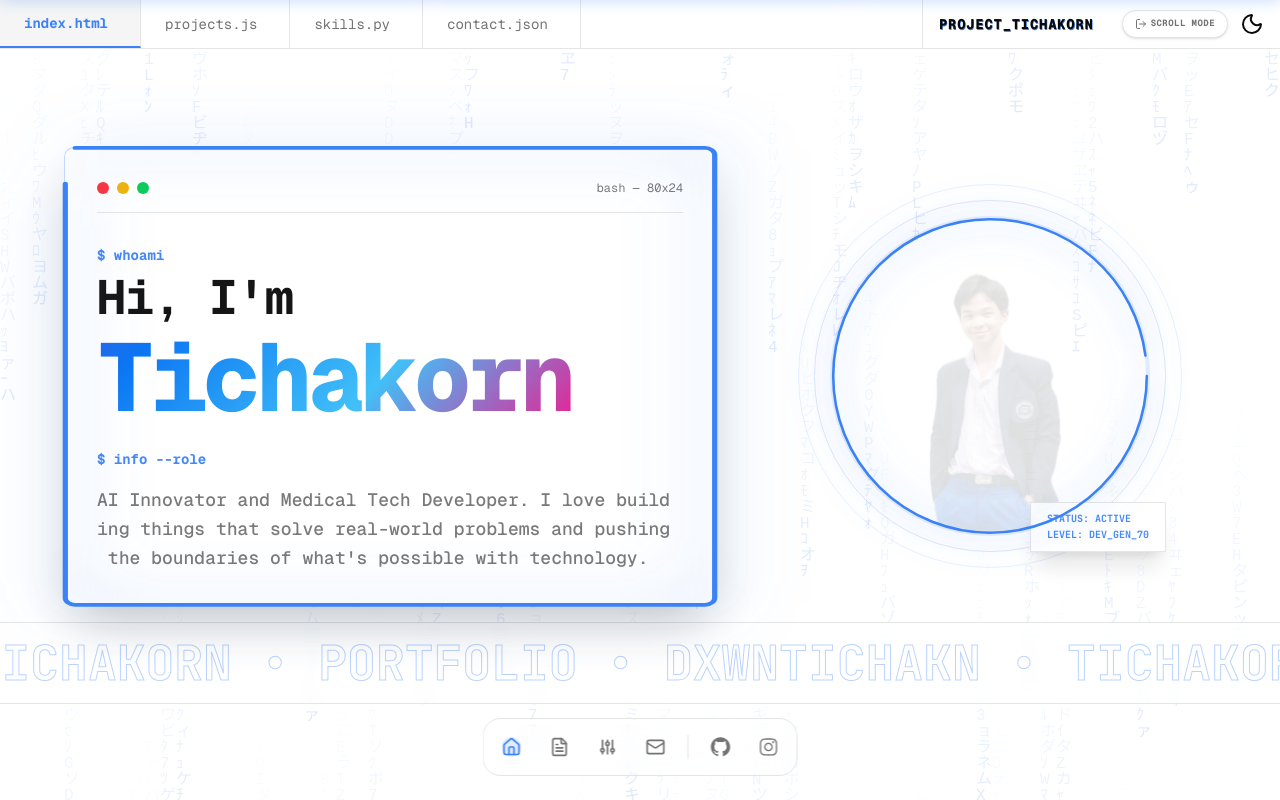
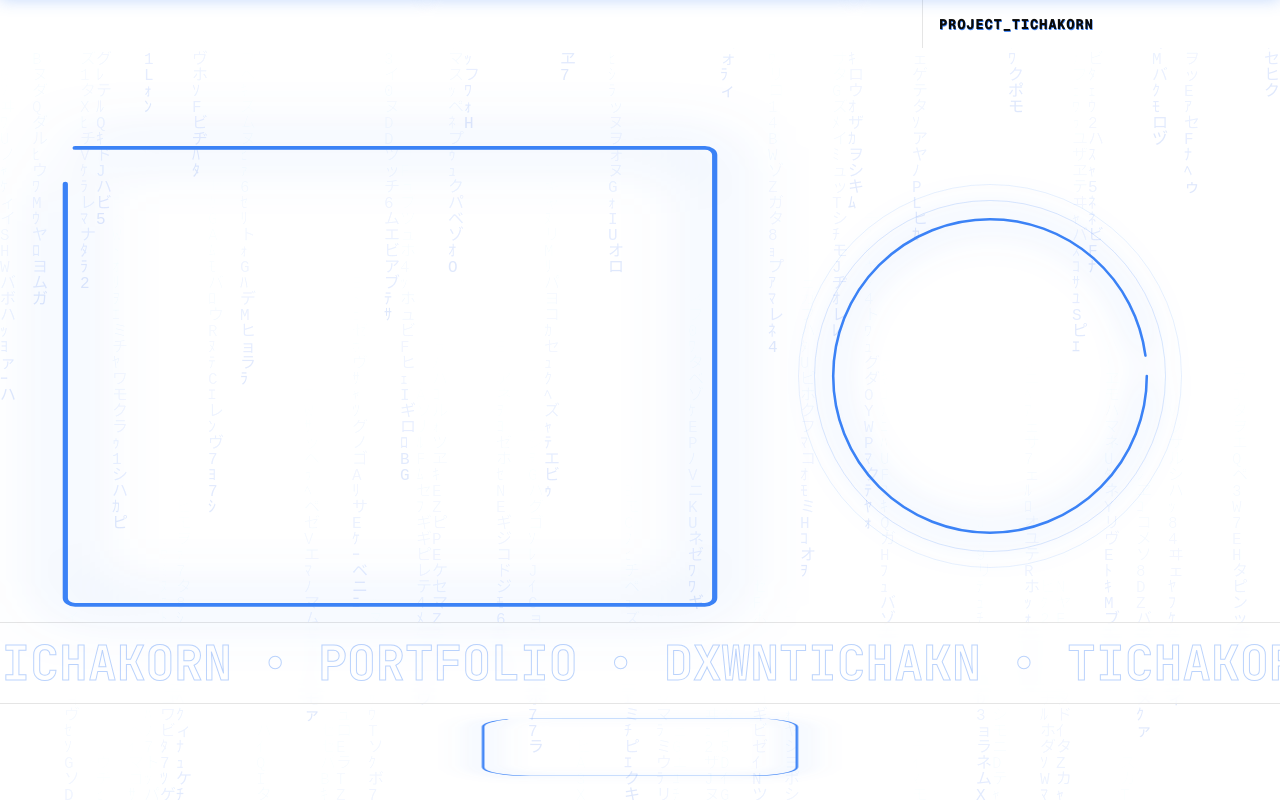
Before and after one commit to tidawnroj/dxwntichakn, a Next.js app: page /tab in a window 1280 px wide. Built offline with nearby package versions, Linux system fonts and the light colour scheme.

Commit message:
style: only display home elements once laser outlines are drawn; outline header and dock in sequence

```diff
--- a/src/app/tab/page.tsx
+++ b/src/app/tab/page.tsx
@@ -79,13 +79,14 @@ function LaserBox({
 }: {
   active: boolean;
   children: React.ReactNode;
-  type?: "rect" | "circle"
+  type?: "rect" | "circle" | "header" | "dock"
 }) {
   return (
     <div className="relative w-full h-full">
       {active && (
+        <>
+          {type === "rect" && (
             <svg className="absolute inset-0 w-full h-full pointer-events-none z-30 overflow-visible" viewBox="0 0 100 100" preserveAspectRatio="none">
-          {type === "rect" ? (
               <motion.rect
                 x="0.2"
                 y="0.2"
@@ -104,7 +105,10 @@ function LaserBox({
                   strokeLinecap: "round"
                 }}
               />
-          ) : (
+            </svg>
+          )}
+          {type === "circle" && (
+            <svg className="absolute inset-0 w-full h-full pointer-events-none z-30 overflow-visible" viewBox="0 0 100 100" preserveAspectRatio="none">
               <motion.circle
                 cx="50"
                 cy="50"
@@ -120,8 +124,49 @@ function LaserBox({
                   strokeLinecap: "round"
                 }}
               />
+            </svg>
           )}
+          {type === "header" && (
+            <svg className="absolute bottom-0 left-0 w-full h-[2px] pointer-events-none z-30 overflow-visible" viewBox="0 0 100 2" preserveAspectRatio="none">
+              <motion.line
+                x1="0"
+                y1="1"
+                x2="100"
+                y2="1"
+                stroke="#3b82f6"
+                strokeWidth="2"
+                initial={{ pathLength: 0 }}
+                animate={{ pathLength: 1 }}
+                transition={{ duration: 1.2, ease: "easeInOut" }}
+                style={{
+                  filter: "drop-shadow(0 0 6px rgba(59, 130, 246, 0.9))"
+                }}
+              />
             </svg>
+          )}
+          {type === "dock" && (
+            <svg className="absolute inset-0 w-full h-full pointer-events-none z-30 overflow-visible" viewBox="0 0 100 100" preserveAspectRatio="none">
+              <motion.rect
+                x="0.2"
+                y="0.2"
+                width="99.6"
+                height="99.6"
+                rx="15"
+                ry="15"
+                fill="none"
+                stroke="#3b82f6"
+                strokeWidth="0.8"
+                initial={{ pathLength: 0 }}
+                animate={{ pathLength: 1 }}
+                transition={{ duration: 1.2, ease: "easeInOut" }}
+                style={{
+                  filter: "drop-shadow(0 0 6px rgba(59, 130, 246, 0.85))",
+                  strokeLinecap: "round"
+                }}
+              />
+            </svg>
+          )}
+        </>
       )}
       {children}
     </div>
@@ -400,12 +445,16 @@ export default function TabPage() {
       {/* Matrix Background */}
       <MatrixRain />
 
-      {/* IDE Style Header */}
-      <header className="fixed top-0 w-full z-50 bg-card border-b border-border">
+      {/* IDE Style Header with Laser Draw */}
+      <LaserBox active={introStage === "laser"} type="header">
+        <header className={cn("fixed top-0 w-full z-50 bg-card transition-all duration-300", (introStage === "laser" || introStage === "morph" || introStage === "dial") ? "border-b-0" : "border-b border-border")}>
           <div className="flex items-center justify-between h-12 overflow-x-auto no-scrollbar">
             <div className="flex items-center h-full">
-            {/* Tabs */}
-            <nav className="flex h-full select-none">
+              {/* Tabs (Hidden during intro stages, fades in at done) */}
+              <nav
+                className="flex h-full select-none transition-opacity duration-500"
+                style={{ opacity: introStage === "done" ? 1 : 0 }}
+              >
                 {[
                   { id: "index.html", label: "index.html" },
                   { id: "projects.js", label: "projects.js" },
@@ -431,6 +480,7 @@ export default function TabPage() {
 
             {/* Right Controls */}
             <div className="flex items-center gap-3 h-full pr-4">
+              {/* PROJECT_TICHAKORN is visible from morph stage onwards */}
               <div className="hidden md:flex items-center px-4 border-l border-border h-full font-mono select-none font-bold">
                 <motion.div layoutId="project-title-morph" style={{ display: "inline-block" }}>
                   <LineShadowText shadowColor="#3b82f6" className="font-extrabold tracking-wider text-sm">
@@ -438,6 +488,11 @@ export default function TabPage() {
                   </LineShadowText>
                 </motion.div>
               </div>
+              {/* Buttons (Hidden during intro stages, fades in at done) */}
+              <div
+                className="flex items-center gap-3 transition-opacity duration-500"
+                style={{ opacity: introStage === "done" ? 1 : 0 }}
+              >
                 <button
                   onClick={() => {
                     if (typeof window !== "undefined") {
@@ -452,17 +507,18 @@ export default function TabPage() {
                 <AnimatedThemeToggler />
               </div>
             </div>
+          </div>
         </header>
+      </LaserBox>
 
       {/* Hero Section */}
       <main className="min-h-screen flex items-center justify-center pt-20 pb-32 px-4 relative z-10">
         <div className="max-w-6xl w-full grid grid-cols-1 lg:grid-cols-12 gap-12 items-center">
-          {/* Terminal UI Container */}
           <section className="lg:col-span-7 relative h-full">
             <LaserBox active={introStage === "laser"} type="rect">
               <motion.div
-                animate={introStage === "laser" ? { opacity: [0, 0, 1] } : { opacity: 1 }}
-                transition={{ duration: 1.2, times: [0, 0.4, 1.0] }}
+                animate={introStage === "done" ? { opacity: 1 } : { opacity: 0 }}
+                transition={{ duration: 0.5 }}
                 className="terminal-window p-8 rounded-lg shadow-2xl relative overflow-hidden flex flex-col justify-between w-full h-full"
               >
                 {/* Terminal Header Controls */}
@@ -496,8 +552,8 @@ export default function TabPage() {
               <div className="relative">
                 <LaserBox active={introStage === "laser"} type="circle">
                   <motion.div
-                    animate={introStage === "laser" ? { opacity: [0, 0, 1] } : { opacity: 1 }}
-                    transition={{ duration: 1.2, times: [0, 0.4, 1.0] }}
+                    animate={introStage === "done" ? { opacity: 1 } : { opacity: 0 }}
+                    transition={{ duration: 0.5 }}
                     className="w-64 h-64 md:w-80 md:h-80 rounded-full overflow-hidden border-4 border-[#3b82f6] relative z-10 bg-card shadow-[0_0_30px_rgba(59,130,246,0.2)] dark:shadow-[0_0_40px_rgba(59,130,246,0.3)] transition-all duration-300"
                   >
                     <img
@@ -511,8 +567,8 @@ export default function TabPage() {
 
               {/* ID Badge Decor */}
               <motion.div
-                animate={introStage === "laser" ? { opacity: [0, 0, 1] } : { opacity: 1 }}
-                transition={{ duration: 1.2, times: [0, 0.5, 1.0] }}
+                animate={introStage === "done" ? { opacity: 1 } : { opacity: 0 }}
+                transition={{ duration: 0.5 }}
                 className="absolute -bottom-4 -right-4 bg-card border border-border px-4 py-2 text-[10px] text-[#3b82f6] z-20 shadow-xl leading-relaxed select-none font-bold"
               >
                 STATUS: ACTIVE<br/>
@@ -535,8 +591,13 @@ export default function TabPage() {
         </div>
       </div>
 
-      {/* Floating Navigation */}
+      {/* Floating Navigation with Laser Draw */}
       <footer className="fixed bottom-6 left-1/2 -translate-x-1/2 z-50 select-none">
+        <LaserBox active={introStage === "laser"} type="dock">
+          <div
+            className="transition-opacity duration-500"
+            style={{ opacity: introStage === "done" ? 1 : 0 }}
+          >
             <Dock direction="middle">
               {[
                 { id: "index.html", title: "Home", icon: <HomeIcon className="w-5 h-5" /> },
@@ -607,6 +668,8 @@ export default function TabPage() {
             </div>
           </DockIcon>
         </Dock>
+          </div>
+        </LaserBox>
       </footer>
 
       {/* Tab Switch Curtain Transition */}
```
Lines whose indentation alone changed are shown as unchanged.
